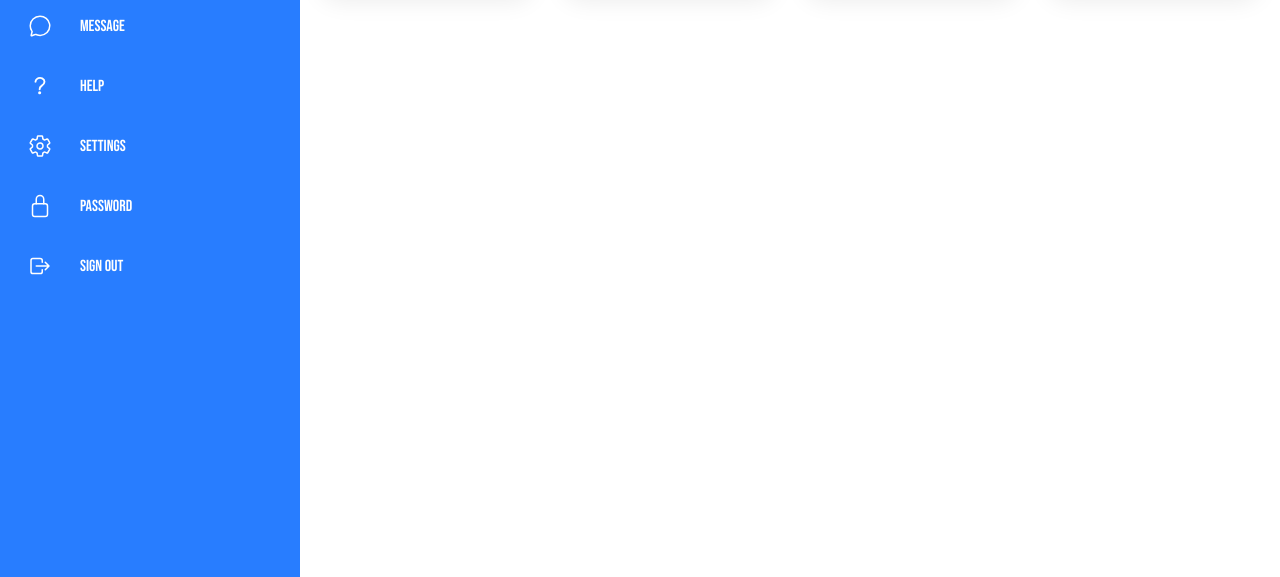
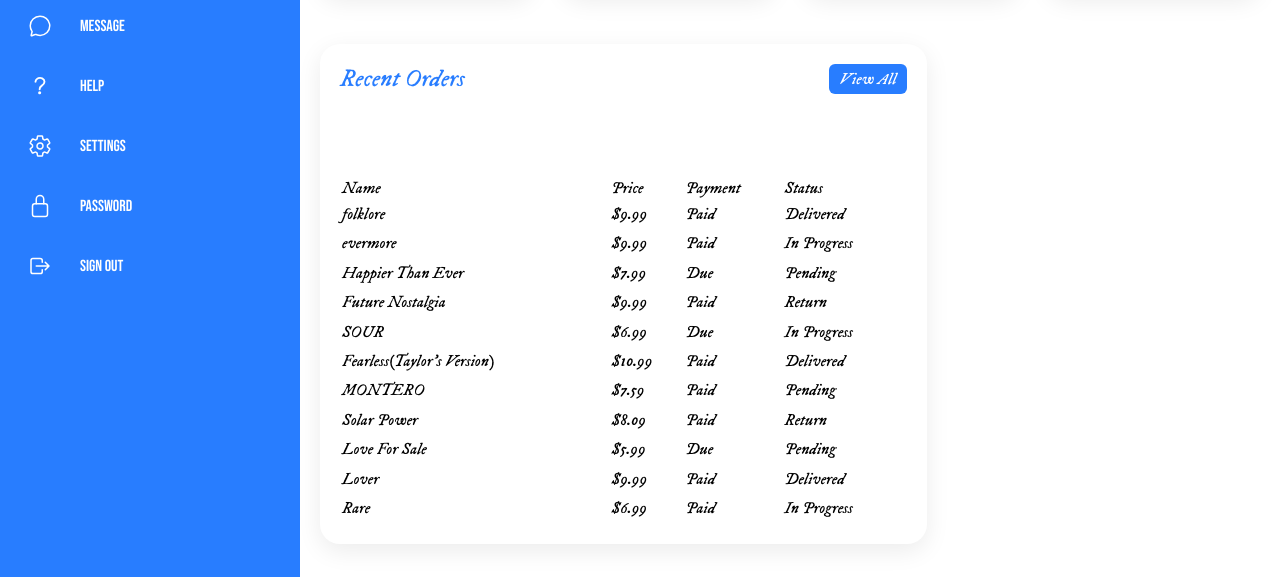
Before and after one commit to OsvaldoC7/ejemplo_dashboard, a plain HTML site: page index.html in a window 1280 px wide. Shown: the part 223-800 px from the top of the page. Drawn offline with nearby package versions, Linux system fonts and the light colour scheme.

Commit message:
Data list

```diff
--- a/index.html
+++ b/index.html
@@ -151,6 +151,100 @@
 
             </div>
 
+            <!-- Data list -->
+            <div class="details">
+
+                <div class="recentOrders">
+
+                    <div class="cardHeader">
+                        <h2>Recent Orders</h2>
+                        <a href="#" class="btn">View All</a>
+                    </div>
+
+                    <table>
+                        <thead>
+                            <tr>
+                                <td>Name</td>
+                                <td>Price</td>
+                                <td>Payment</td>
+                                <td>Status</td>
+                            </tr>
+                        </thead>
+
+                        <tbody>
+                            <tr>
+                                <td>folklore</td>
+                                <td>$9.99</td>
+                                <td>Paid</td>
+                                <td><span class="status delivered">Delivered</span></td>
+                            </tr>
+                            <tr>
+                                <td>evermore</td>
+                                <td>$9.99</td>
+                                <td>Paid</td>
+                                <td><span class="status inpogress">In Progress</span></td>
+                            </tr>
+                            <tr>
+                                <td>Happier Than Ever</td>
+                                <td>$7.99</td>
+                                <td>Due</td>
+                                <td><span class="status pending">Pending</span></td>
+                            </tr>
+                            <tr>
+                                <td>Future Nostalgia</td>
+                                <td>$9.99</td>
+                                <td>Paid</td>
+                                <td><span class="status return">Return</span></td>
+                            </tr>
+                            <tr>
+                                <td>SOUR</td>
+                                <td>$6.99</td>
+                                <td>Due</td>
+                                <td><span class="status inprogress">In Progress</span></td>
+                            </tr>
+                            <tr>
+                                <td>Fearless(Taylor's Version)</td>
+                                <td>$10.99</td>
+                                <td>Paid</td>
+                                <td><span class="status delivered">Delivered</span></td>
+                            </tr>
+                            <tr>
+                                <td>MONTERO</td>
+                                <td>$7.59</td>
+                                <td>Paid</td>
+                                <td><span class="status pending">Pending</span></td>
+                            </tr>
+                            <tr>
+                                <td>Solar Power</td>
+                                <td>$8.09</td>
+                                <td>Paid</td>
+                                <td><span class="status return">Return</span></td>
+                            </tr>
+                            <tr>
+                                <td>Love For Sale</td>
+                                <td>$5.99</td>
+                                <td>Due</td>
+                                <td><span class="status pending">Pending</span></td>
+                            </tr>
+                            <tr>
+                                <td>Lover</td>
+                                <td>$9.99</td>
+                                <td>Paid</td>
+                                <td><span class="status delivered">Delivered</span></td>
+                            </tr>
+                            <tr>
+                                <td>Rare</td>
+                                <td>$6.99</td>
+                                <td>Paid</td>
+                                <td><span class="status inpogress">In Progress</span></td>
+                            </tr>
+                        </tbody>
+                    </table>
+
+                </div>
+
+            </div>
+
         </div>
 
     </div>
--- a/style.css
+++ b/style.css
@@ -261,3 +261,43 @@
 .cardBox .card:hover .iconBX {
     color: var(--white);
 }
+
+.details {
+    position: relative;
+    width: 100%;
+    padding: 20px;
+    display: grid;
+    grid-template-columns: 2fr 1fr;
+    grid-gap: 30px;
+    margin-top: 10px;
+}
+
+.details .recentOrders {
+    position: relative;
+    display: grid;
+    min-height: 500px;
+    background: var(--white);
+    padding: 20px;
+    box-shadow: 0 7px 25px rgba(0, 0, 0, 0.08);
+    border-radius: 20px;
+}
+
+.cardHeader {
+    display: flex;
+    justify-content: space-between;
+    align-items: flex-start;
+}
+
+.cardHeader h2 {
+    font-weight: 500;
+    color: var(--blue);
+}
+
+.btn {
+    position: relative;
+    padding: 5px 10px;
+    background: var(--blue);
+    text-decoration: none;
+    color: var(--white);
+    border-radius: 6px;
+}
```
